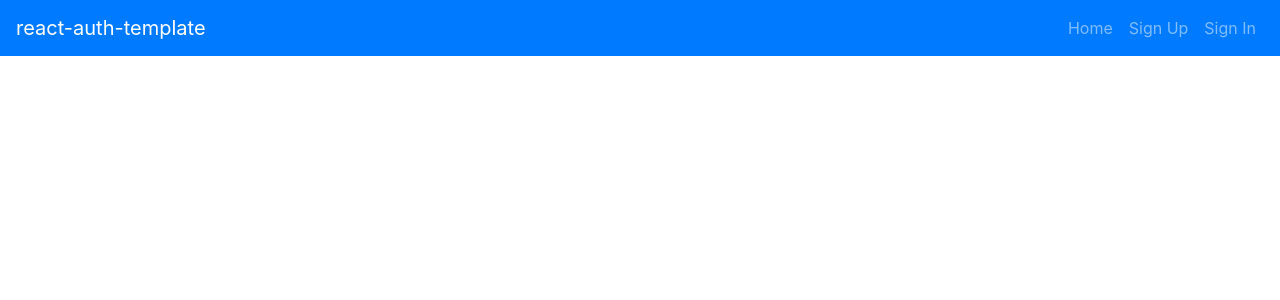
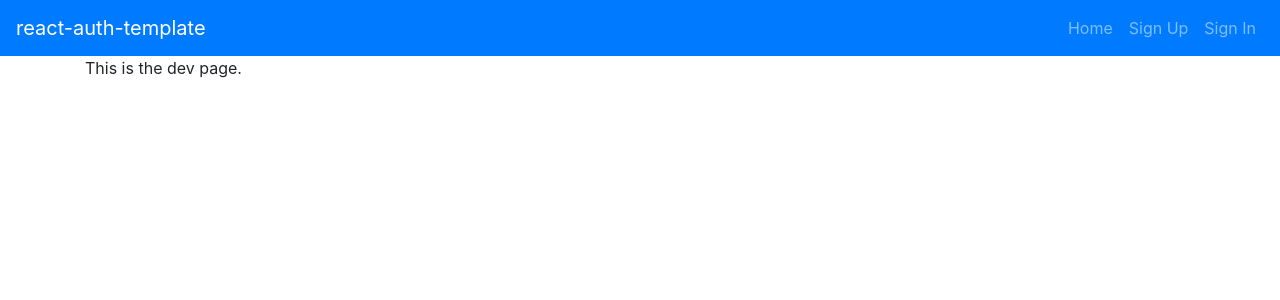
Before and after one commit to Mctripp/lieutenant, a React app: page / in a window 1280 px wide. Shown: the top 300 px of the page. Built offline with nearby package versions, Linux system fonts and the light colour scheme.

Commit message:
Blank components, webpack back to 3

```diff
--- a/package.json
+++ b/package.json
@@ -105,7 +105,7 @@
     "style-loader": "0.19.0",
     "sw-precache-webpack-plugin": "0.11.4",
     "webpack": "3.8.1",
-    "webpack-dev-server": "3.1.11",
+    "webpack-dev-server": "^3.0.0",
     "webpack-manifest-plugin": "1.3.2"
   }
 }
--- a/scripts/start.js
+++ b/scripts/start.js
@@ -24,7 +24,7 @@ const {
   choosePort,
   createCompiler,
   prepareProxy,
-  prepareUrls,
+  prepareUrls
 } = require('react-dev-utils/WebpackDevServerUtils')
 const openBrowser = require('react-dev-utils/openBrowser')
 const paths = require('../config/paths')
@@ -92,8 +92,8 @@ choosePort(HOST, DEFAULT_PORT)
       openBrowser(urls.localUrlForBrowser)
     });
 
-    ['SIGINT', 'SIGTERM'].forEach(function(sig) {
-      process.on(sig, function() {
+    ['SIGINT', 'SIGTERM'].forEach(function (sig) {
+      process.on(sig, function () {
         devServer.close()
         process.exit()
       })
--- a/src/components/App/App.js
+++ b/src/components/App/App.js
@@ -8,6 +8,8 @@ import SignUp from '../SignUp/SignUp'
 import SignIn from '../SignIn/SignIn'
 import SignOut from '../SignOut/SignOut'
 import ChangePassword from '../ChangePassword/ChangePassword'
+
+import DevPage from '../DevPage'
 
 class App extends Component {
   constructor () {
@@ -42,6 +44,9 @@ class App extends Component {
           />
         ))}
         <main className="container">
+          <Route exact path='/' render={() => (
+            <DevPage msgAlert={this.msgAlert} setUser={this.setUser} />
+          )} />
           <Route path='/sign-up' render={() => (
             <SignUp msgAlert={this.msgAlert} setUser={this.setUser} />
           )} />
--- /dev/null
+++ b/src/components/DevPage.js
@@ -0,0 +1,13 @@
+import React from 'react'
+
+const DevPage = () => {
+  return (
+    <React.Fragment>
+      <p>
+      This is the dev page.
+      </p>
+    </React.Fragment>
+  )
+}
+
+export default DevPage
```
Also changed, not shown: src/components/Home/AuthHome.js (added), src/components/Home/UnAuthHome.js (added), 1 other file (tests, documents, lock files or other folders).
